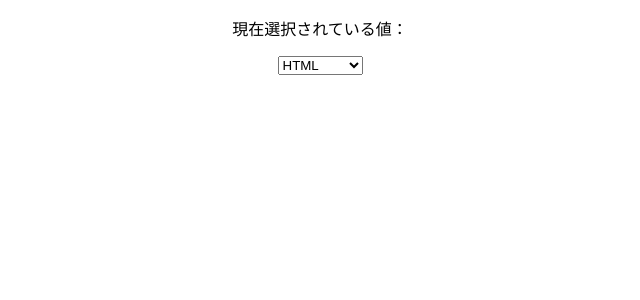
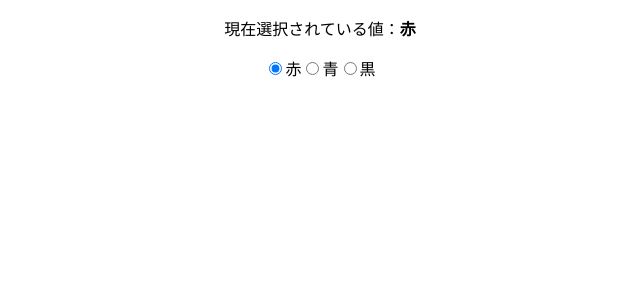
Before and after one commit to nmtty-nmtty/react_test, a React (Create React App) app: page / in a window 1280 px wide. Shown: the top 300 px of the page, without its empty margins (320-960 px from the left). Built offline with nearby package versions, Linux system fonts and the light colour scheme.

Commit message:
radio button test

```diff
--- a/src/App.js
+++ b/src/App.js
@@ -1,36 +1,42 @@
 import { useState } from "react";
 import "./styles.css";
 
-const InputSelectBox = () => {
-  const selectBoxArray = [
-    { id: 1, item: "HTML" },
-    { id: 2, item: "CSS" },
-    { id: 3, item: "JavaScript" }
-  ];
+const valuse = [
+  { id: 1, item: "赤" },
+  { id: 2, item: "青" },
+  { id: 3, item: "黒" }
+];
 
-  const valse = selectBoxArray.map((vals) => (
-    <option value={vals.item} key={vals.id}>
-      {vals.item}
-    </option>
-  ));
+const RadioBtnItems = ({ onChange, checked }) =>
+  valuse.map((value) => {
+    return (
+      <label key={value.id}>
+        <input
+          type="radio"
+          value={value.item}
+          onChange={onChange}
+          checked={checked === value.item}
+        />
+        {value.item}
+      </label>
+    );
+  });
 
-  const [selectedValue, setInputSelectedValue] = useState(valse[0]["item"]);
-  const handleChange = (e) => setInputSelectedValue(e.target.value);
+const InputRadio = () => {
+  const [checkedValue, setCheckedValue] = useState(valuse[0]["item"]);
+  const handleChange = (e) => setCheckedValue(e.target.value);
 
   return (
     <div className="App">
       <p>
         現在選択されている値：
-        <b>{selectedValue}</b>
+        <b>{checkedValue}</b>
       </p>
-
-      <select value={selectedValue} onChange={handleChange}>
-        {valse}
-      </select>
+      <RadioBtnItems onChange={handleChange} checked={checkedValue} />
     </div>
   );
 };
 
 export default function App() {
-  return <InputSelectBox />;
+  return <InputRadio />;
 }
```
